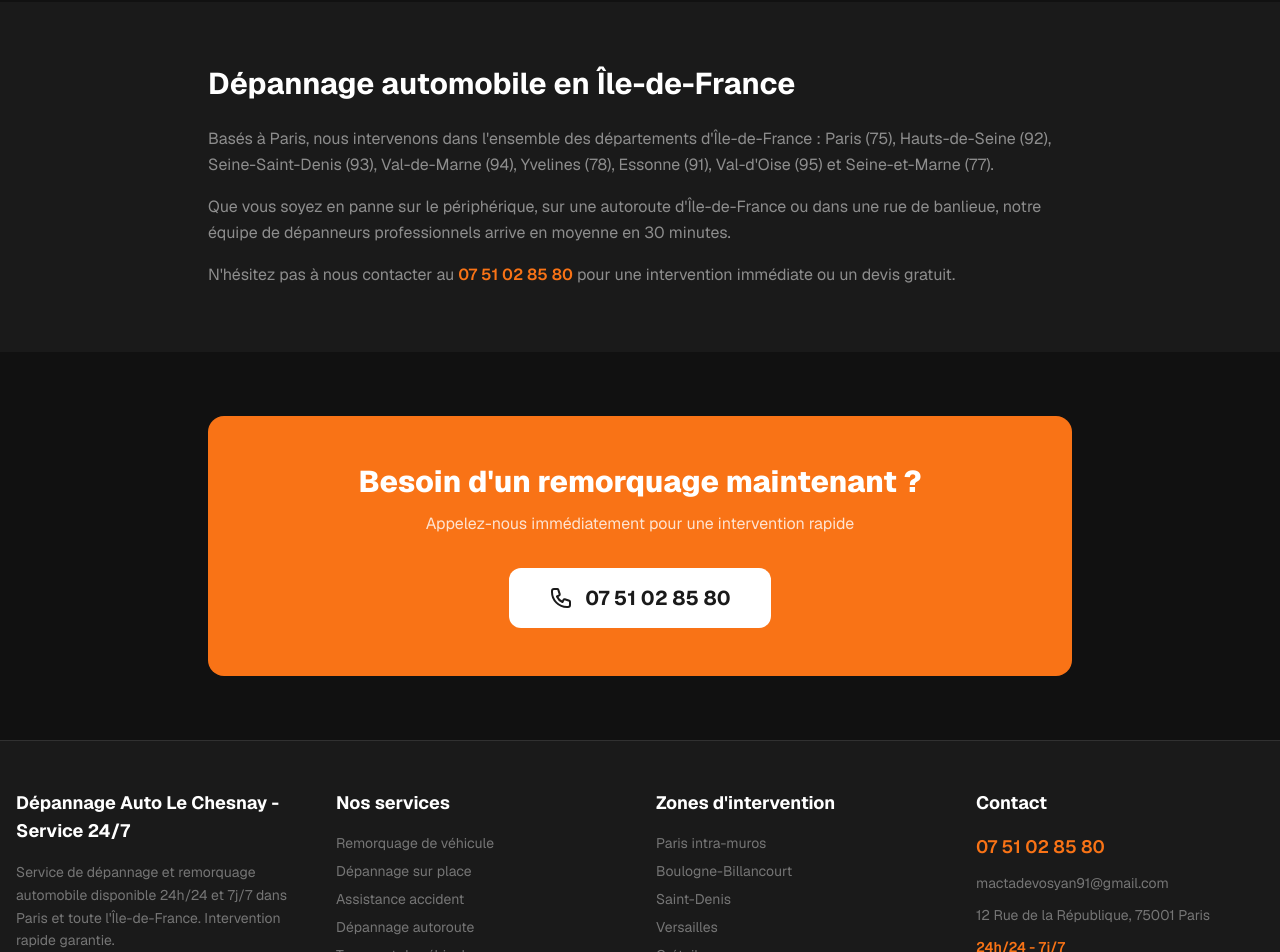
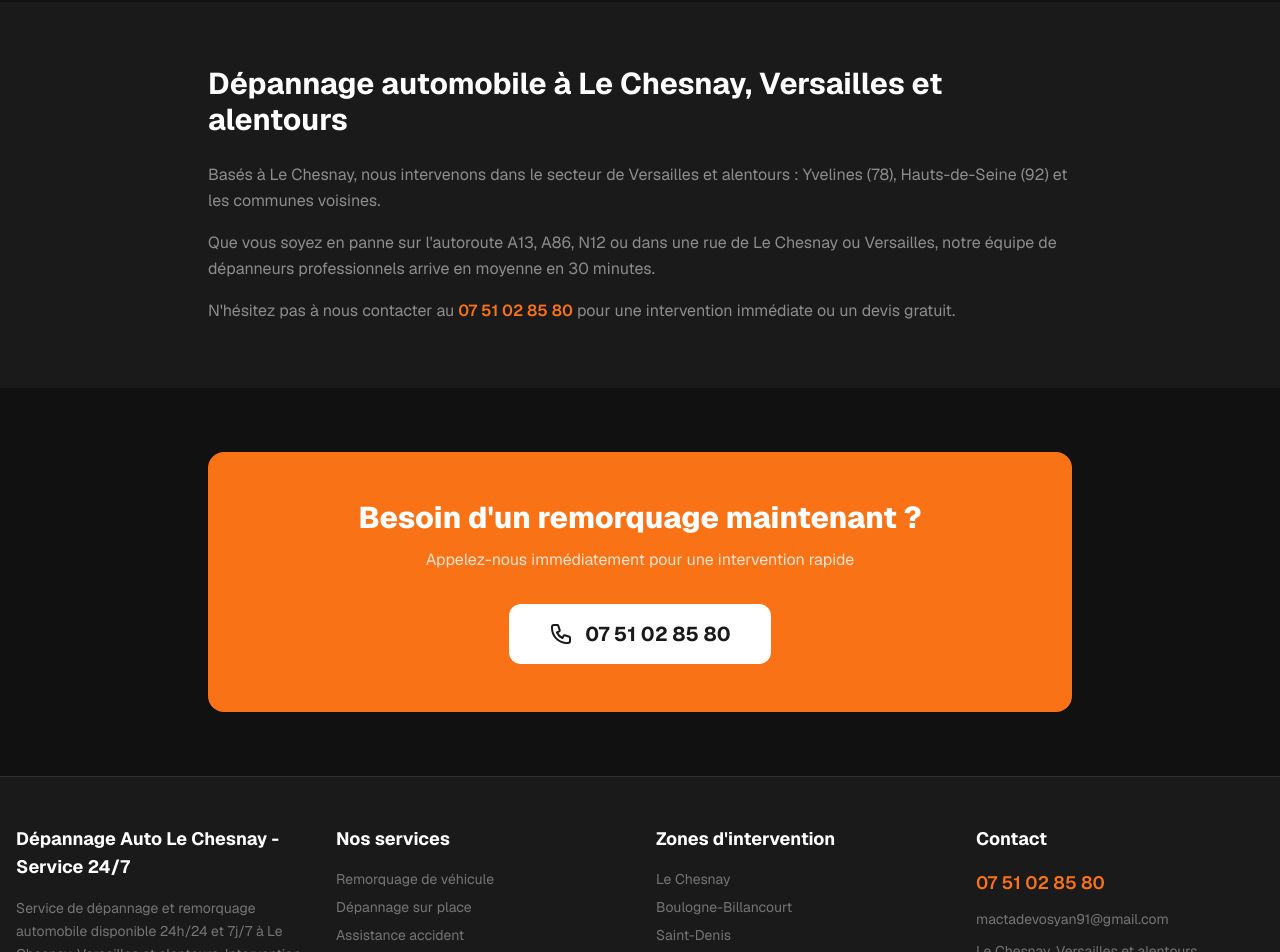
Before and after one commit to hro555/depannage-paris, a Next.js app: page /zones in a window 1280 px wide. Shown: the part 1720-2672 px from the top of the page. Built offline with nearby package versions, Linux system fonts and the light colour scheme.

Commit message:
Remplacer Paris/Île-de-France par Le Chesnay, Versailles et alentours

```diff
--- a/src/app/contact/page.tsx
+++ b/src/app/contact/page.tsx
@@ -2,9 +2,9 @@ import type { Metadata } from "next";
 import { PHONE, PHONE_HREF, EMAIL, ADDRESS } from "@/lib/constants";
 
 export const metadata: Metadata = {
-  title: "Contact | Dépannage Auto Paris",
+  title: "Contact | Dépannage Auto Le Chesnay - Versailles",
   description:
-    "Contactez notre service de dépannage automobile à Paris. Disponible 24h/24, 7j/7. Appel, email ou formulaire de contact.",
+    "Contactez notre service de dépannage automobile à Le Chesnay, Versailles et alentours. Disponible 24h/24, 7j/7. Appel, email ou formulaire de contact.",
 };
 
 export default function ContactPage() {
--- a/src/app/layout.tsx
+++ b/src/app/layout.tsx
@@ -15,7 +15,7 @@ const geistSans = Geist({
 export const metadata: Metadata = {
   metadataBase: new URL(SITE_URL),
   title: {
-    default: `${SITE_NAME} | Dépannage & Remorquage 24h/24 Île-de-France`,
+    default: `${SITE_NAME} | Dépannage & Remorquage 24h/24 Le Chesnay, Versailles`,
     template: `%s | ${SITE_NAME}`,
   },
   description:
--- a/src/app/page.tsx
+++ b/src/app/page.tsx
@@ -83,7 +83,7 @@ export default function Home() {
                   </svg>
                 ),
                 title: "Intervention Rapide",
-                text: "Nos dépanneurs interviennent en moins de 30 minutes partout à Paris et en Île-de-France.",
+                text: "Nos dépanneurs interviennent en moins de 30 minutes à Le Chesnay, Versailles et alentours.",
               },
               {
                 icon: (
@@ -113,7 +113,7 @@ export default function Home() {
         <div className="max-w-4xl mx-auto px-4 text-center">
           <p className="text-white/40 mb-4">
             Service professionnel de remorquage automobile et dépannage voiture.<br />
-            Intervention 24h/24 - 7j/7 dans le secteur de Paris et Île-de-France
+            Intervention 24h/24 - 7j/7 à Le Chesnay, Versailles et alentours
           </p>
           <a
             href={PHONE_HREF}
--- a/src/app/services/page.tsx
+++ b/src/app/services/page.tsx
@@ -6,7 +6,7 @@ import { SERVICES } from "@/lib/constants";
 export const metadata: Metadata = {
   title: "Nos Services de Dépannage Auto",
   description:
-    "Remorquage, dépannage sur place, assistance accident, dépannage autoroute, transport de véhicule. Service 24h/24 à Paris et Île-de-France.",
+    "Remorquage, dépannage sur place, assistance accident, dépannage autoroute, transport de véhicule. Service 24h/24 à Le Chesnay, Versailles et alentours.",
 };
 
 export default function ServicesPage() {
@@ -19,7 +19,7 @@ export default function ServicesPage() {
           </h1>
           <p className="text-lg text-white/50 max-w-3xl">
             Découvrez l&apos;ensemble de nos prestations de dépannage et remorquage
-            disponibles 24h/24 dans Paris et toute l&apos;Île-de-France.
+            disponibles 24h/24 à Le Chesnay, Versailles et alentours.
           </p>
         </div>
       </section>
--- a/src/app/tarifs/page.tsx
+++ b/src/app/tarifs/page.tsx
@@ -5,7 +5,7 @@ import { PHONE, PHONE_HREF } from "@/lib/constants";
 export const metadata: Metadata = {
   title: "Tarifs Dépannage & Remorquage",
   description:
-    "Tarifs transparents pour nos services de dépannage et remorquage à Paris et Île-de-France. Devis gratuit, pas de frais cachés.",
+    "Tarifs transparents pour nos services de dépannage et remorquage à Le Chesnay, Versailles et alentours. Devis gratuit, pas de frais cachés.",
 };
 
 const TARIFS = [
@@ -20,7 +20,7 @@ const TARIFS = [
     ],
   },
   {
-    name: "Remorquage Paris",
+    name: "Remorquage Le Chesnay",
     price: "À partir de 119€",
     features: [
       "Transport jusqu'à 20 km",
@@ -31,7 +31,7 @@ const TARIFS = [
     popular: true,
   },
   {
-    name: "Remorquage Île-de-France",
+    name: "Remorquage Versailles et alentours",
     price: "À partir de 159€",
     features: [
       "Transport jusqu'à 50 km",
--- a/src/app/zones/page.tsx
+++ b/src/app/zones/page.tsx
@@ -3,9 +3,9 @@ import CTASection from "@/components/CTASection";
 import { ZONES, PHONE, PHONE_HREF } from "@/lib/constants";
 
 export const metadata: Metadata = {
-  title: "Zones d'intervention | Dépannage Île-de-France",
+  title: "Zones d'intervention | Dépannage Le Chesnay, Versailles et alentours",
   description:
-    "Dépannage et remorquage dans toute l'Île-de-France : Paris, Boulogne-Billancourt, Versailles, Saint-Denis, Créteil, Nanterre et plus.",
+    "Dépannage et remorquage à Le Chesnay, Versailles et alentours : Boulogne-Billancourt, Saint-Denis, Créteil, Nanterre et plus.",
 };
 
 export default function ZonesPage() {
@@ -17,7 +17,7 @@ export default function ZonesPage() {
             Zone d&apos;<span className="text-primary italic">Intervention</span>
           </h1>
           <p className="text-lg text-white/50 max-w-3xl">
-            Notre flotte de dépanneuses couvre l&apos;ensemble de Paris et de l&apos;Île-de-France.
+            Notre flotte de dépanneuses couvre Le Chesnay, Versailles et alentours.
             Intervention rapide garantie en 30 minutes.
           </p>
         </div>
@@ -55,18 +55,16 @@ export default function ZonesPage() {
       <section className="py-16 bg-dark">
         <div className="max-w-4xl mx-auto px-4">
           <h2 className="text-2xl md:text-3xl font-bold text-white mb-6">
-            Dépannage automobile en Île-de-France
+            Dépannage automobile à Le Chesnay, Versailles et alentours
           </h2>
           <div className="space-y-4 text-white/50 leading-relaxed">
             <p>
-              Basés à Paris, nous intervenons dans l&apos;ensemble des départements
-              d&apos;Île-de-France : Paris (75), Hauts-de-Seine (92), Seine-Saint-Denis (93),
-              Val-de-Marne (94), Yvelines (78), Essonne (91), Val-d&apos;Oise (95) et
-              Seine-et-Marne (77).
+              Basés à Le Chesnay, nous intervenons dans le secteur de Versailles et alentours :
+              Yvelines (78), Hauts-de-Seine (92) et les communes voisines.
             </p>
             <p>
-              Que vous soyez en panne sur le périphérique, sur une autoroute d&apos;Île-de-France
-              ou dans une rue de banlieue, notre équipe de dépanneurs professionnels arrive
+              Que vous soyez en panne sur l&apos;autoroute A13, A86, N12
+              ou dans une rue de Le Chesnay ou Versailles, notre équipe de dépanneurs professionnels arrive
               en moyenne en 30 minutes.
             </p>
             <p>
--- a/src/components/Footer.tsx
+++ b/src/components/Footer.tsx
@@ -9,8 +9,8 @@ export default function Footer() {
         <div>
           <h3 className="text-white font-bold text-lg mb-4">{SITE_NAME}</h3>
           <p className="text-white/40 text-sm leading-relaxed">
-            Service de dépannage et remorquage automobile disponible 24h/24 et 7j/7 dans Paris
-            et toute l&apos;Île-de-France. Intervention rapide garantie.
+            Service de dépannage et remorquage automobile disponible 24h/24 et 7j/7 à Le Chesnay,
+            Versailles et alentours. Intervention rapide garantie.
           </p>
         </div>
 
--- a/src/components/Hero.tsx
+++ b/src/components/Hero.tsx
@@ -13,12 +13,12 @@ export default function Hero() {
         <h1 className="text-4xl md:text-5xl lg:text-6xl font-extrabold leading-tight mb-6">
           <span className="text-white">Remorquage Auto</span>
           <br />
-          <span className="text-primary">Paris &amp; Île-de-France</span>
+          <span className="text-primary">Le Chesnay, Versailles et alentours</span>
         </h1>
 
         <p className="text-lg md:text-xl text-white/60 mb-10 max-w-2xl mx-auto leading-relaxed">
           Dépannage et remorquage de voiture rapide et professionnel. Intervention
-          en moins de 30 minutes partout à Paris et en Île-de-France.
+          en moins de 30 minutes à Le Chesnay, Versailles et alentours.
         </p>
 
         <a
@@ -36,7 +36,7 @@ export default function Hero() {
           {[
             { icon: "clock", title: "24h/24", subtitle: "Disponible jour et nuit" },
             { icon: "bolt", title: "30 min", subtitle: "Intervention rapide" },
-            { icon: "map", title: "Île-de-France", subtitle: "Toute la région" },
+            { icon: "map", title: "Versailles", subtitle: "et alentours" },
           ].map((badge) => (
             <div
               key={badge.title}
--- a/src/components/JsonLd.tsx
+++ b/src/components/JsonLd.tsx
@@ -6,22 +6,22 @@ export default function JsonLd() {
     "@type": "AutoRepair",
     name: SITE_NAME,
     description:
-      "Service de dépannage et remorquage automobile 24h/24 à Paris et en Île-de-France",
+      "Service de dépannage et remorquage automobile 24h/24 à Le Chesnay, Versailles et alentours",
     url: SITE_URL,
     telephone: PHONE,
     email: EMAIL,
     address: {
       "@type": "PostalAddress",
       streetAddress: "12 Rue de la République",
-      addressLocality: "Paris",
-      postalCode: "75001",
-      addressRegion: "Île-de-France",
+      addressLocality: "Le Chesnay",
+      postalCode: "78150",
+      addressRegion: "Yvelines",
       addressCountry: "FR",
     },
     geo: {
       "@type": "GeoCoordinates",
-      latitude: 48.8566,
-      longitude: 2.3522,
+      latitude: 48.8231,
+      longitude: 2.1278,
     },
     openingHoursSpecification: {
       "@type": "OpeningHoursSpecification",
@@ -36,8 +36,8 @@ export default function JsonLd() {
       "@type": "GeoCircle",
       geoMidpoint: {
         "@type": "GeoCoordinates",
-        latitude: 48.8566,
-        longitude: 2.3522,
+        latitude: 48.8231,
+        longitude: 2.1278,
       },
       geoRadius: "50000",
     },
--- a/src/lib/constants.ts
+++ b/src/lib/constants.ts
@@ -3,10 +3,10 @@ export const SITE_URL = "https://depannage-auto-paris.fr";
 export const PHONE = "07 51 02 85 80";
 export const PHONE_HREF = "tel:+33751028580";
 export const EMAIL = "mactadevosyan91@gmail.com";
-export const ADDRESS = "12 Rue de la République, 75001 Paris";
+export const ADDRESS = "Le Chesnay, Versailles et alentours";
 
 export const ZONES = [
-  { name: "Paris intra-muros", slug: "paris" },
+  { name: "Le Chesnay", slug: "le-chesnay" },
   { name: "Boulogne-Billancourt", slug: "boulogne-billancourt" },
   { name: "Saint-Denis", slug: "saint-denis" },
   { name: "Versailles", slug: "versailles" },
@@ -25,7 +25,7 @@ export const SERVICES = [
     title: "Remorquage de véhicule",
     slug: "remorquage",
     description:
-      "Transport sécurisé de votre véhicule vers le garage ou la destination de votre choix dans toute l'Île-de-France.",
+      "Transport sécurisé de votre véhicule vers le garage ou la destination de votre choix à Le Chesnay, Versailles et alentours.",
     icon: "truck",
   },
   {
@@ -46,7 +46,7 @@ export const SERVICES = [
     title: "Dépannage autoroute",
     slug: "depannage-autoroute",
     description:
-      "Intervention rapide sur les autoroutes et voies rapides d'Île-de-France, A1, A4, A6, A13, périphérique.",
+      "Intervention rapide sur les autoroutes et voies rapides autour de Versailles, A13, A86, N12.",
     icon: "road",
   },
   {
```
